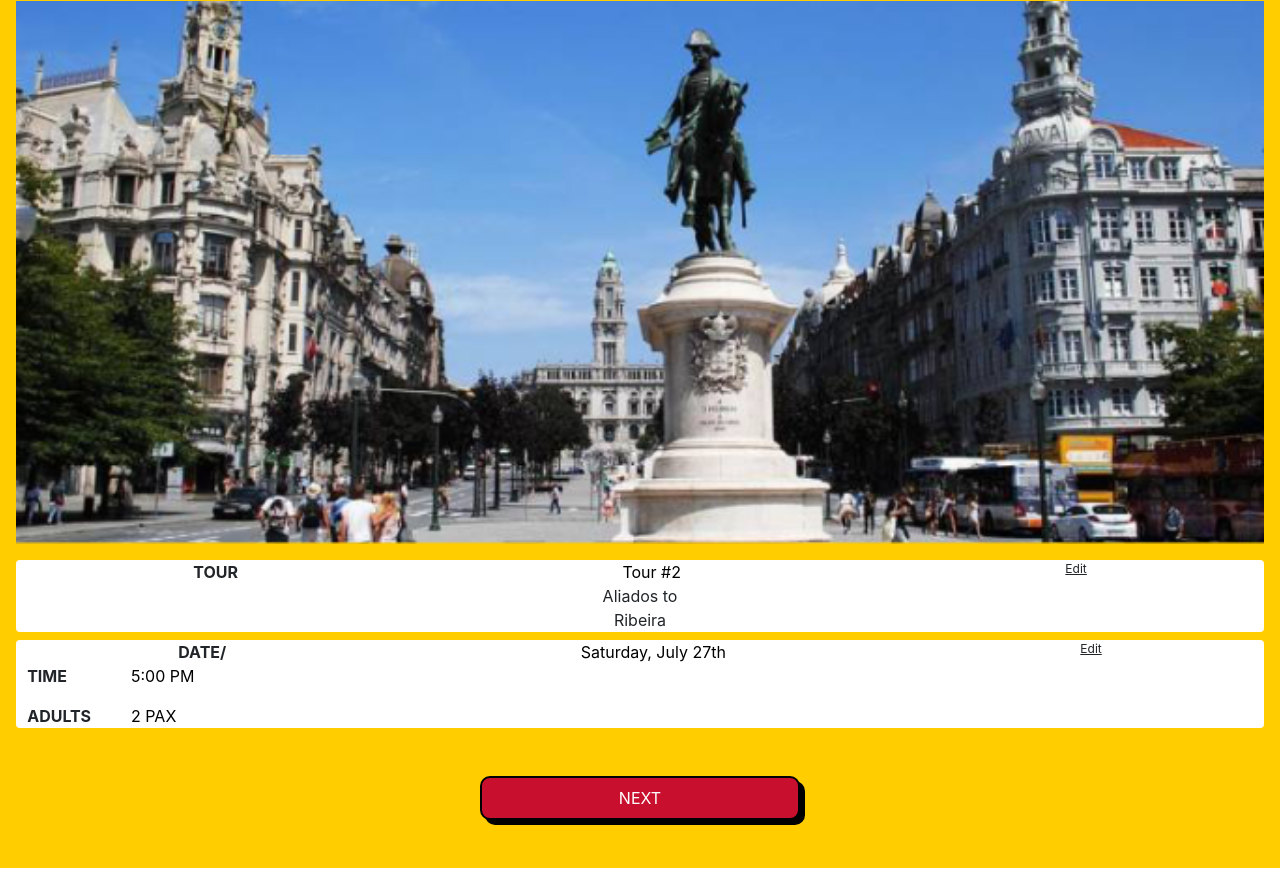
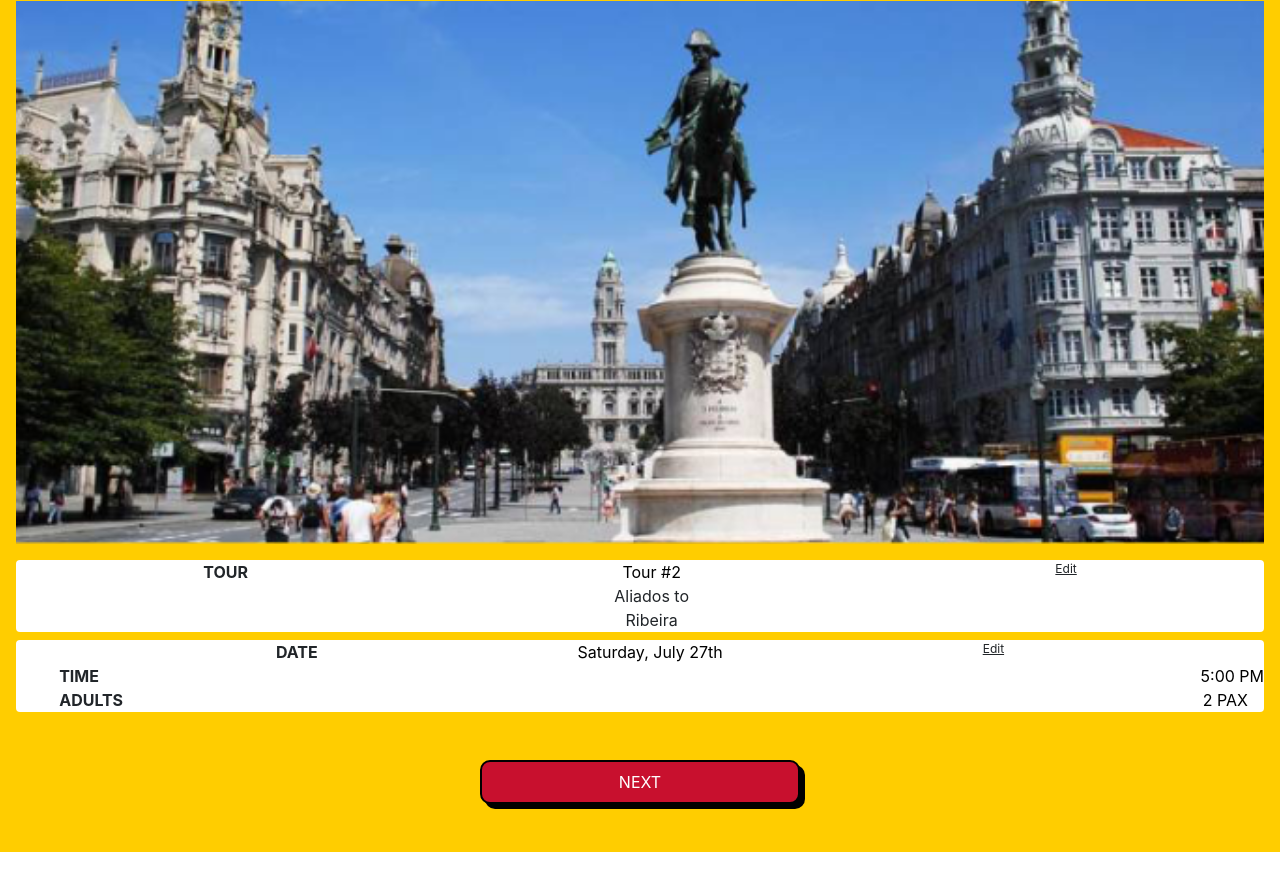
Before and after one commit to paisana15/360beirao, a website: page pages/booking-confirm.html in a window 1280 px wide. Shown: the part 261-1134 px from the top of the page. Drawn offline with Linux system fonts and the light colour scheme.

Commit message:
fix: positionings

```diff
--- a/pages/booking-confirm.html
+++ b/pages/booking-confirm.html
@@ -31,28 +31,39 @@
         </div>
         <div class="mt-3 text-center">
             <div class="wrapper-destination mb-2">
-                <div class="row tour-confirm">
+                <div class="d-flex tour-confirm">
                     <span class="span-bold">TOUR</span>
-                    <span class="span-regular">Tour #2</span>
+                    <div class="d-flex flex-column align-items-center">
+                        <span class="span-regular">Tour #2</span>
+                        <div class="row">Aliados to</div>
+                        <div class="row">Ribeira</div>
+                    </div>
                     <span style="text-decoration: underline; font-size: 12px">Edit</span>
                 </div>
-                <div class="row justify-content-center">Aliados to</div>
-                <div class="row justify-content-center">Ribeira</div>
             </div>
 
             <div class="wrapper-destination mb-2">
-                    <div class="row tour-confirm">
-                        <span class="span-bold">DATE/</span>
-                        <span class="span-regular">Saturday, July 27th</span>
-                        <span style="text-decoration: underline; font-size: 12px">Edit</span>
-                    </div>
-                    <div class="row span-bold mb-3" style="margin-left:0.7rem">TIME
-                        <span class="span-regular" style="margin-left:4rem">5:00 PM</span>
-                    </div>
-                    <div class="row span-bold" style="margin-left: 0.7rem">ADULTS
-                        <span class="span-regular" style="margin-left:2.5rem">2 PAX</span>
+                    <div class="tour-confirm">
+                        <div class="d-flex flex-column">
+                        <div class="d-flex" style="justify-content:space-evenly">
+                            <span class="span-bold">DATE</span>
+                            <span class="span-regular">Saturday, July 27th</span>
+                            <span style="text-decoration: underline; font-size: 12px">Edit</span>
+                        </div>
+
+                                <div class="time d-flex span-bold" style="margin-left: 2.7rem;
+                                justify-content: space-between;">TIME
+                                        <span class="span-regular">5:00 PM</span>
+                                    </div>
+                                    <div class="d-flex span-bold" style="margin-left: 2.7rem;margin-right:1rem;
+                                    justify-content: space-between;">ADULTS
+                                        <span class="span-regular">2 PAX</span>
+                                    </div>
+                                </div>
+
                     </div>
                 </div>
+
         </div>
         <div class="mb-3 pb-5 mt-5 text-center">
                 <a href="./booking-info.html">
```
Also changed, not shown: index.html (+9 -10 lines).
